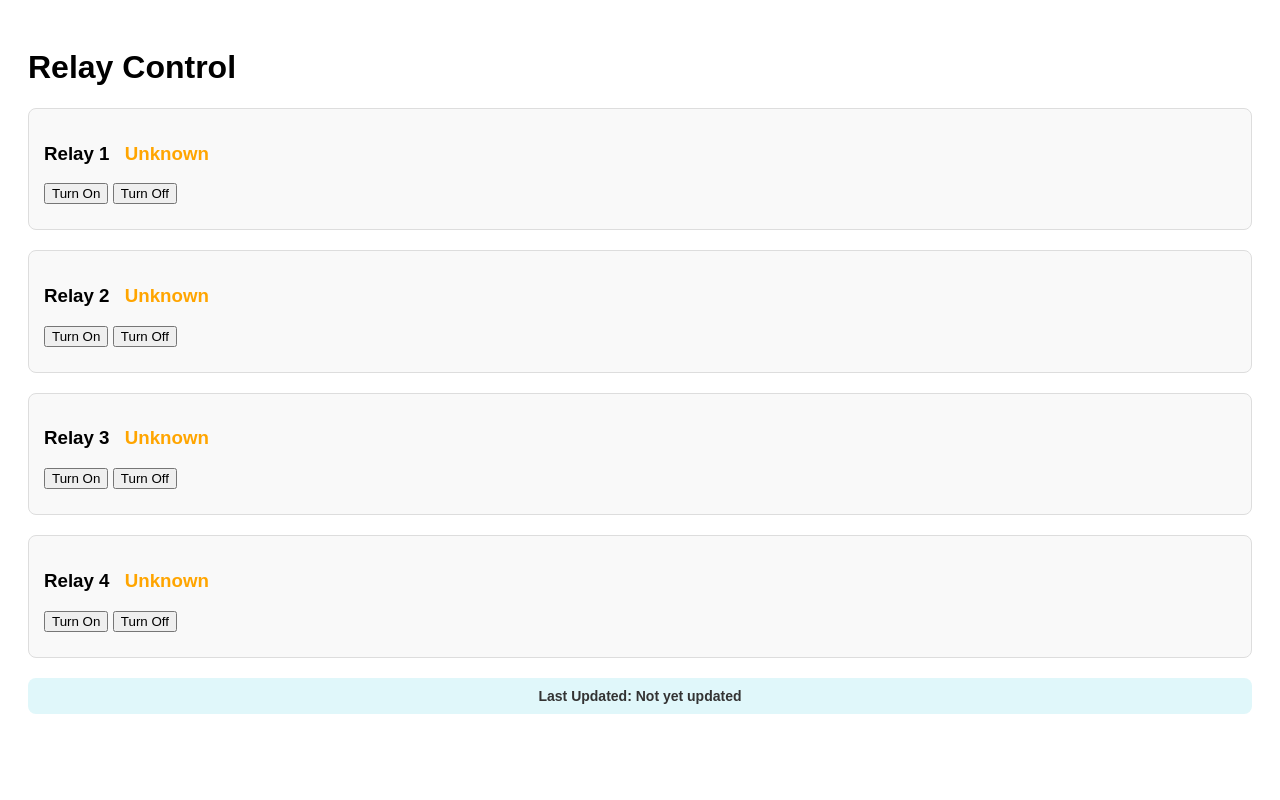
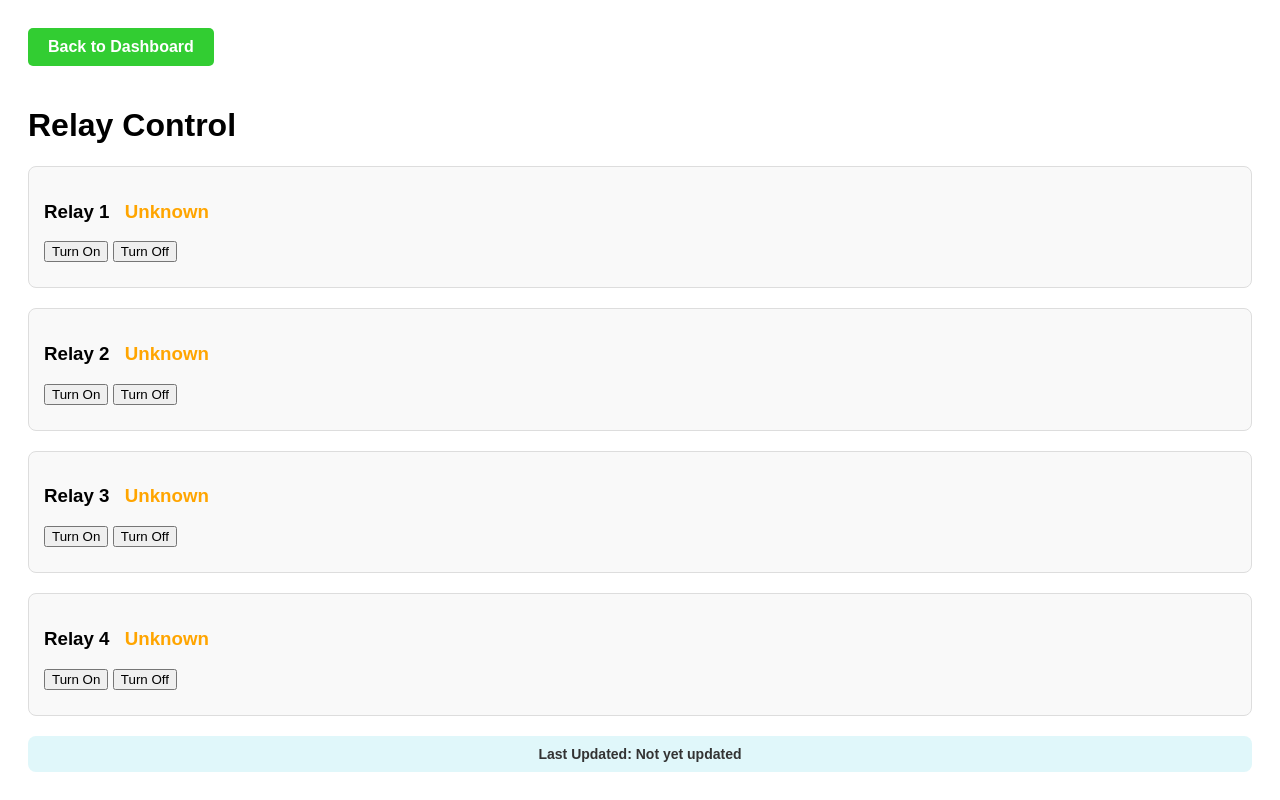
Before and after one commit to hurleyjoe22/new_django_project, a Django app: page /relay-control/ in a window 1280 px wide. Run offline with Django 5.2, Linux system fonts and the light colour scheme; a user stored in the database is signed in.

Commit message:
relay state unknown implementation – control relay fuctions #1

```diff
--- a/myapp/templates/relay_control.html
+++ b/myapp/templates/relay_control.html
@@ -57,47 +57,62 @@
             font-weight: bold;
             color: #333;
         }
+
+        /* Back to Dashboard button styling */
+        .back-button {
+            display: inline-block;
+            margin-bottom: 20px;
+            padding: 10px 20px;
+            background-color: #32CD32;
+            color: white;
+            text-decoration: none;
+            font-weight: bold;
+            border-radius: 5px;
+        }
+        .back-button:hover {
+            background-color: #28a745;
+        }
     </style>
 </head>
 <body>
+    <!-- Back to Dashboard Button -->
+    <a href="/dashboard/" class="back-button">Back to Dashboard</a>
+
     <h1>Relay Control</h1>
 
-    <!-- Relay 1 Control -->
+    <!-- Relay Controls -->
     <div class="relay-control">
         <h3>Relay 1 <span id="relay1Status" class="relay-status relay-unknown">Unknown</span></h3>
         <div class="buttons">
-            <button onclick="controlRelay(1, 'on')">Turn On</button>
-            <button onclick="controlRelay(1, 'off')">Turn Off</button>
+            <button id="relay1On" onclick="controlRelay(1, 'on')">Turn On</button>
+            <button id="relay1Off" onclick="controlRelay(1, 'off')">Turn Off</button>
         </div>
         <div id="relay1SyncStatus" class="sync-status"></div>
     </div>
 
-    <!-- Relay 2 Control -->
     <div class="relay-control">
         <h3>Relay 2 <span id="relay2Status" class="relay-status relay-unknown">Unknown</span></h3>
         <div class="buttons">
-            <button onclick="controlRelay(2, 'on')">Turn On</button>
-            <button onclick="controlRelay(2, 'off')">Turn Off</button>
+            <button id="relay2On" onclick="controlRelay(2, 'on')">Turn On</button>
+            <button id="relay2Off" onclick="controlRelay(2, 'off')">Turn Off</button>
         </div>
         <div id="relay2SyncStatus" class="sync-status"></div>
     </div>
 
-    <!-- Relay 3 Control -->
     <div class="relay-control">
         <h3>Relay 3 <span id="relay3Status" class="relay-status relay-unknown">Unknown</span></h3>
         <div class="buttons">
-            <button onclick="controlRelay(3, 'on')">Turn On</button>
-            <button onclick="controlRelay(3, 'off')">Turn Off</button>
+            <button id="relay3On" onclick="controlRelay(3, 'on')">Turn On</button>
+            <button id="relay3Off" onclick="controlRelay(3, 'off')">Turn Off</button>
         </div>
         <div id="relay3SyncStatus" class="sync-status"></div>
     </div>
 
-    <!-- Relay 4 Control -->
     <div class="relay-control">
         <h3>Relay 4 <span id="relay4Status" class="relay-status relay-unknown">Unknown</span></h3>
         <div class="buttons">
-            <button onclick="controlRelay(4, 'on')">Turn On</button>
-            <button onclick="controlRelay(4, 'off')">Turn Off</button>
+            <button id="relay4On" onclick="controlRelay(4, 'on')">Turn On</button>
+            <button id="relay4Off" onclick="controlRelay(4, 'off')">Turn Off</button>
         </div>
         <div id="relay4SyncStatus" class="sync-status"></div>
     </div>
@@ -108,7 +123,6 @@
     </div>
 
     <script>
-        // Fetch initial relay states and update the relay indicators
         function fetchRelayStates() {
             fetch('/api/latest-sensor-data/')
                 .then(response => response.json())
@@ -117,11 +131,10 @@
                     updateRelayStatus(2, data.relay2);
                     updateRelayStatus(3, data.relay3);
                     updateRelayStatus(4, data.relay4);
-                    updateLastUpdated(); // Update the last updated time
+                    updateLastUpdated();
                 })
                 .catch(error => {
                     console.error('Error fetching relay states:', error);
-                    // Set all relays to 'Unknown' if there's an error
                     updateRelayStatus(1, null);
                     updateRelayStatus(2, null);
                     updateRelayStatus(3, null);
@@ -129,10 +142,11 @@
                 });
         }
 
-        // Update the relay status indicators
         function updateRelayStatus(relayId, state) {
             const statusElement = document.getElementById(`relay${relayId}Status`);
             const syncElement = document.getElementById(`relay${relayId}SyncStatus`);
+            const onButton = document.getElementById(`relay${relayId}On`);
+            const offButton = document.getElementById(`relay${relayId}Off`);
 
             if (state === 'on') {
                 statusElement.textContent = 'On';
@@ -145,23 +159,28 @@
                 statusElement.className = 'relay-status relay-unknown';
             }
 
-            syncElement.textContent = ""; // Clear sync message when state is confirmed
+            syncElement.textContent = "";
+            onButton.disabled = false;
+            offButton.disabled = false;
         }
 
-        // Update the last updated time
         function updateLastUpdated() {
             const now = new Date();
             const timeString = now.toLocaleTimeString();
             document.getElementById('lastUpdatedTime').textContent = timeString;
         }
 
-        // Function to control relays
         function controlRelay(relayId, action) {
             const syncElement = document.getElementById(`relay${relayId}SyncStatus`);
+            const onButton = document.getElementById(`relay${relayId}On`);
+            const offButton = document.getElementById(`relay${relayId}Off`);
             let attempts = 0;
-            const maxAttempts = 2;
+            const maxAttempts = 3;
 
-            // Set sync message
+            // Disable buttons to prevent multiple clicks
+            onButton.disabled = true;
+            offButton.disabled = true;
+
             syncElement.textContent = "Relay sync in progress...";
 
             function sendRequest() {
@@ -216,17 +235,16 @@
                 } else {
                     console.error(`Failed to control relay ${relayId} after ${maxAttempts} attempts.`);
                     syncElement.textContent = "Sync failed. Please try again.";
-                    updateRelayStatus(relayId, null); // Set to 'Unknown' if the sync fails
+                    updateRelayStatus(relayId, null);
                 }
             }
 
             sendRequest();
         }
 
-        // Fetch the initial relay states when the page loads and refresh the states every second
         document.addEventListener('DOMContentLoaded', function() {
             fetchRelayStates();
-            setInterval(fetchRelayStates, 100);  // Automatically refresh relay states every second
+            setInterval(fetchRelayStates, 1000);
         });
     </script>
 </body>
```
